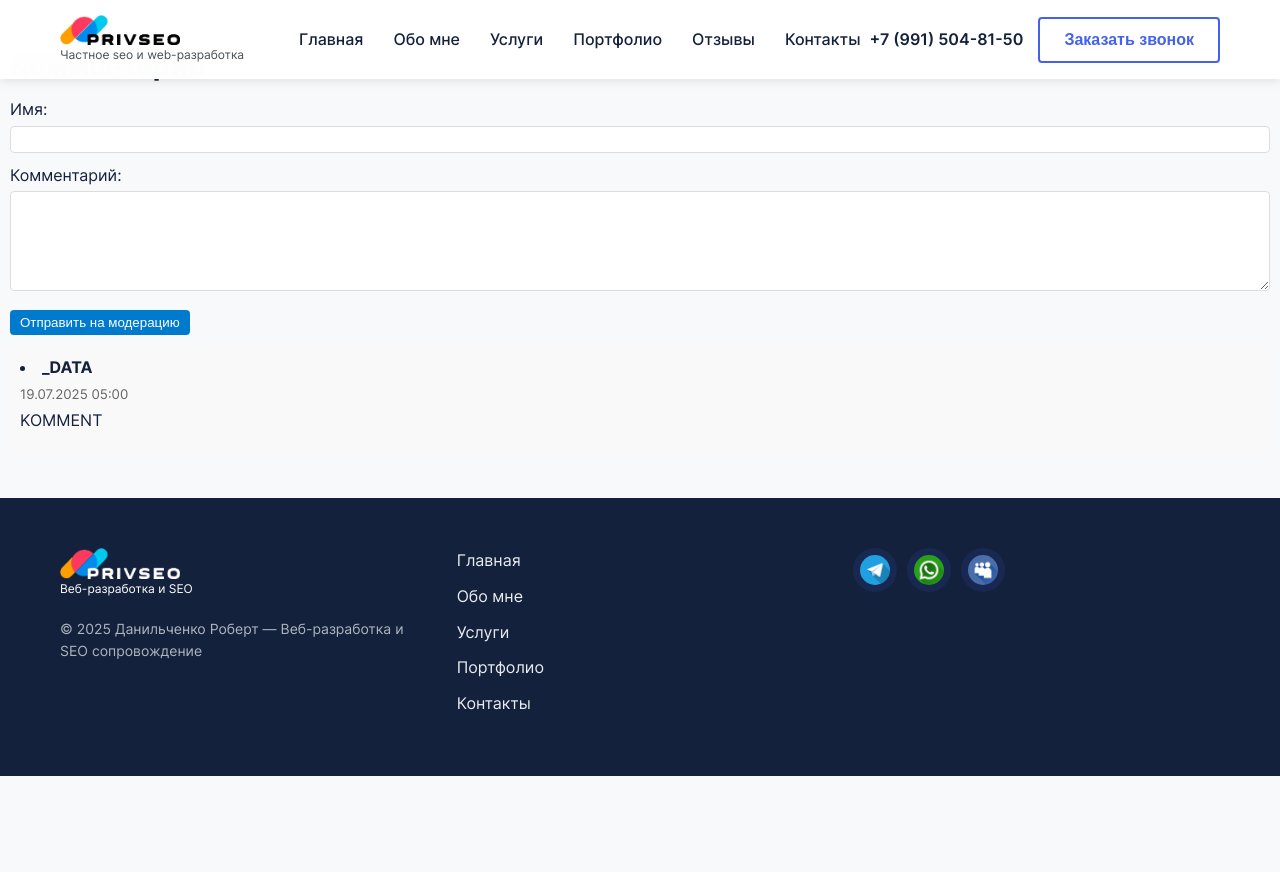
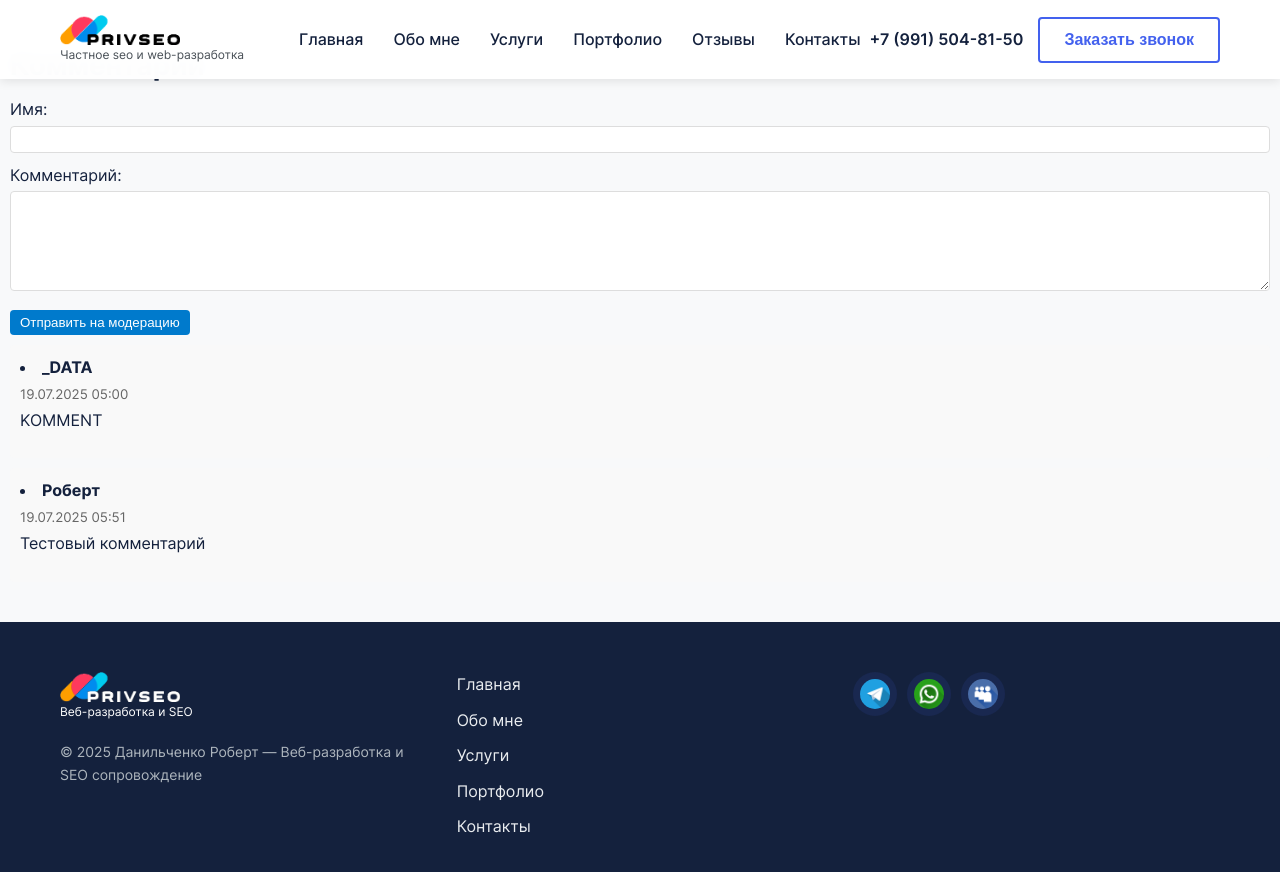
Before and after one commit to PrivateSeo/privateseo.github.io, a Jekyll site: the page built from _posts/news/2025-07-18-kak-udalit-stranitsy-iz-google--instruktsiya-ot-dzhona-myullera.md, in a window 1280 px wide and 900 px high, scrolled down 2095 px. Shown: the top 872 px of the window. Built offline with Jekyll 4.4.1, drawn with Linux system fonts in a browser that asks for light colours; before the commit the page ends 2871 px from its top, so only the background shows below that.

Commit message:
Approved comment

```diff
--- a/_data/comments/8d17db3708fe4695.json
+++ b/_data/comments/8d17db3708fe4695.json
@@ -4,5 +4,11 @@
     "text": "KOMMENT",
     "status": "approved",
     "date": "2025-07-19T05:00:09.157Z"
+  },
+  {
+    "author": "Роберт",
+    "text": "Тестовый комментарий",
+    "status": "approved",
+    "date": "2025-07-19T05:51:26.700Z"
   }
 ]
```
